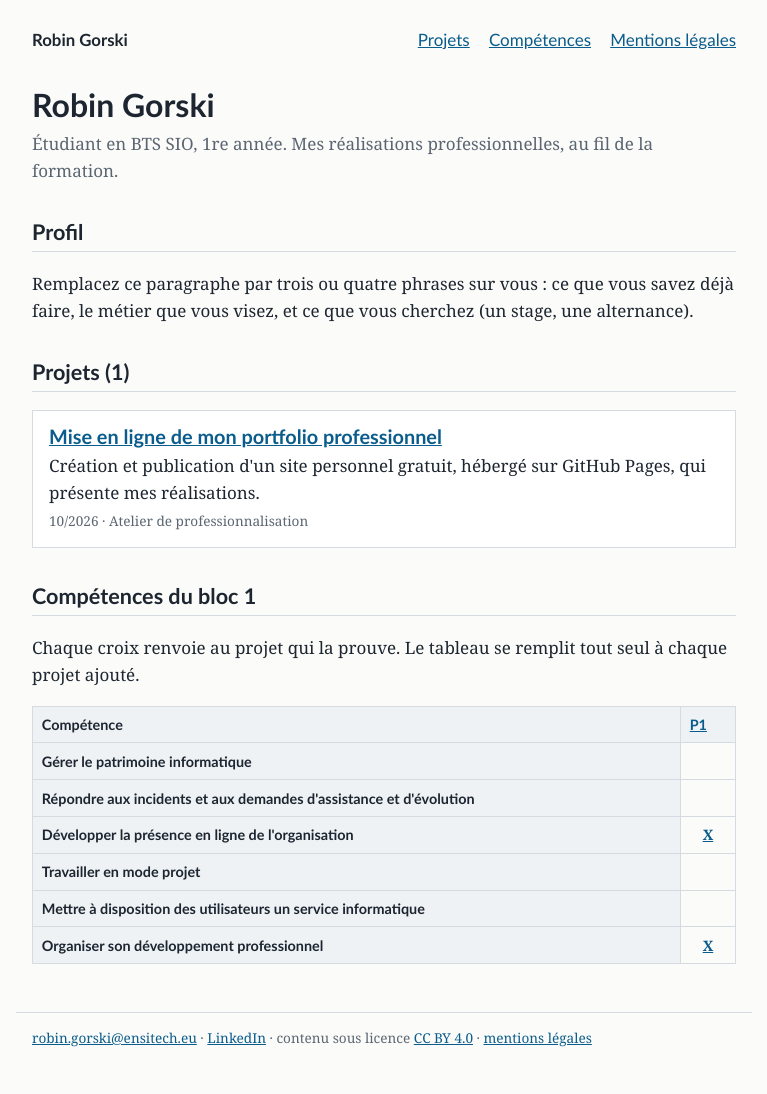
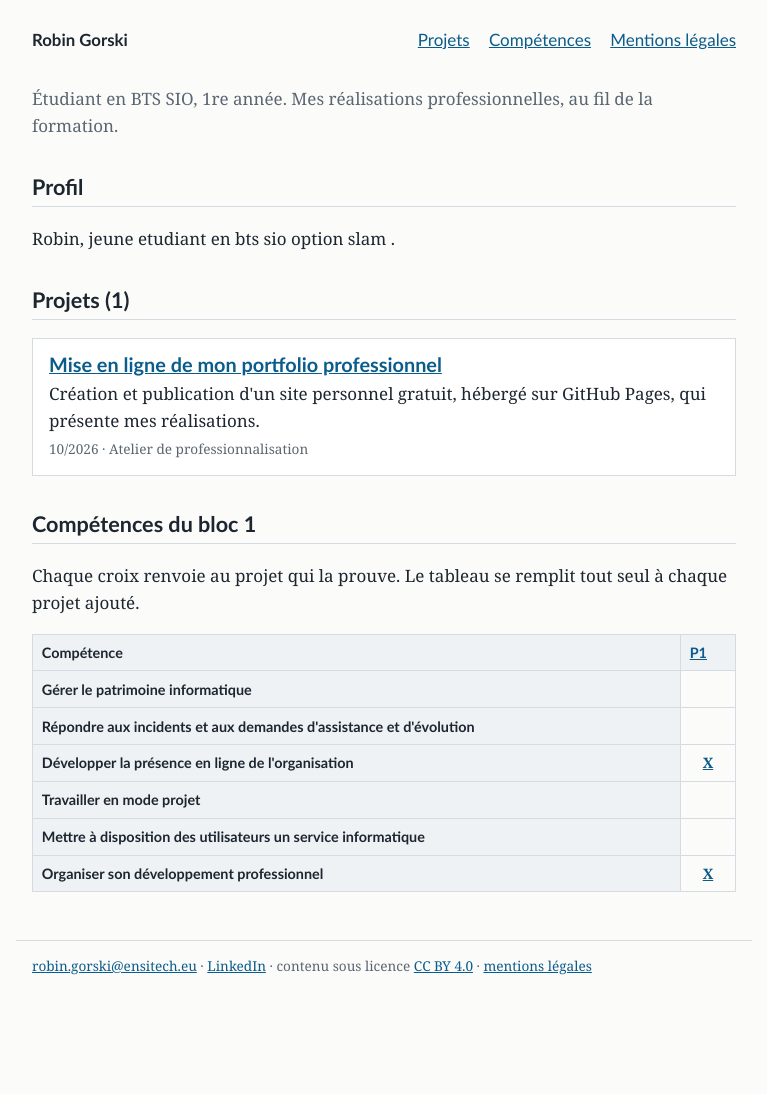
Before and after one commit to Telfand/portfolio, a Jekyll site: the page built from index.html, in a window 1280 px wide. Shown: the whole page, without its empty margins (256-1023 px from the left). Built offline with Jekyll 4.4.1, drawn with Linux system fonts in a browser that asks for light colours; after the commit the page ends 1022 px from its top, so only the background shows below that.

Commit message:
Update index.html

```diff
--- a/index.html
+++ b/index.html
@@ -1,11 +1,11 @@
 ---
 layout: default
 ---
-<h1>{{ site.title }}</h1>
+<h1>{{ Portfolio.title }}</h1>
 <p class="sous-titre">{{ site.description }}</p>
 
 <h2>Profil</h2>
-<p>Remplacez ce paragraphe par trois ou quatre phrases sur vous : ce que vous savez déjà faire, le métier que vous visez, et ce que vous cherchez (un stage, une alternance).</p>
+<p>Robin, jeune etudiant en bts sio option slam .</p>
 
 {% assign projets = site.projets | sort: "date" | reverse %}
 
```
